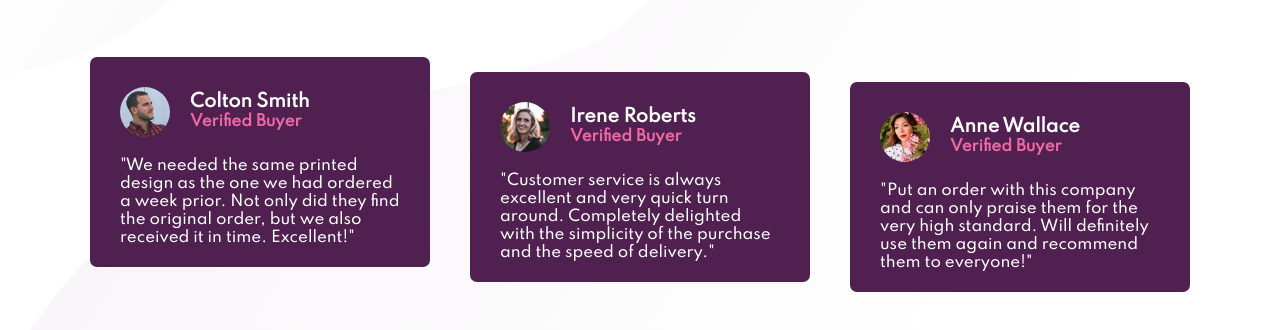
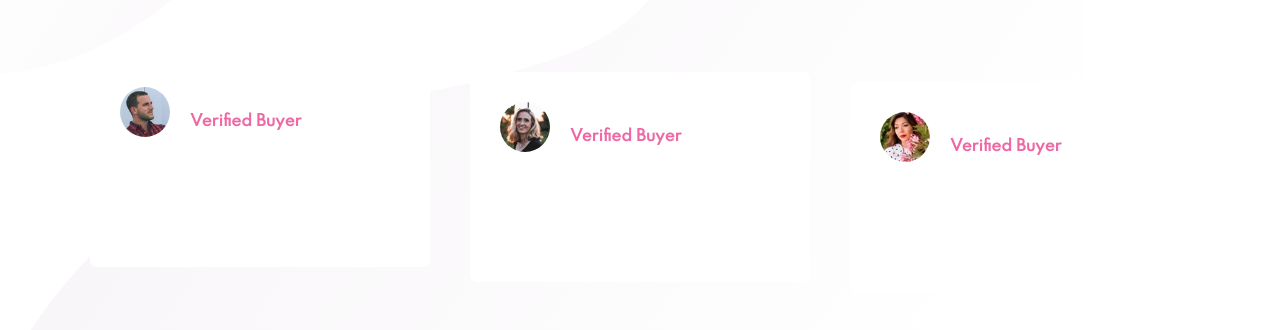
Before and after one commit to HoldenCaulfields/Social-proof-section, a plain HTML site: page index.html in a window 1280 px wide. Shown: the part 288-618 px from the top of the page. Drawn offline with Linux system fonts and the light colour scheme.

Commit message:
Update style.css

```diff
--- a/style.css
+++ b/style.css
@@ -73,7 +73,7 @@ h1 {
     display: block;
     width: 340px;
     height: 210px;
-    background-color: hsl(300, 43%, 22%);
+    background-color: hsl(0, 0%, 100%);
     border-radius: 7px;
     color: hsl(0, 0%, 100%);
     padding: 30px;
```
